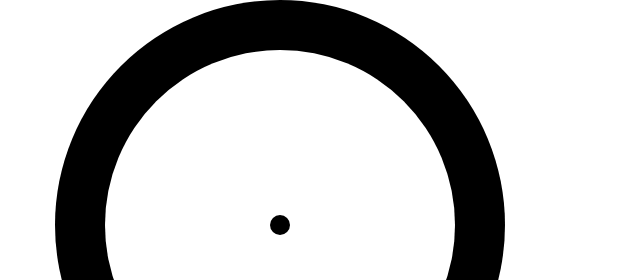
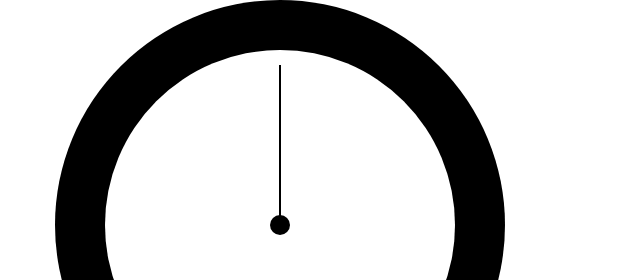
Before and after one commit to mwarnsley/Ticking-Clock, a plain HTML site: page index.html in a window 1280 px wide. Shown: the top 280 px of the page, without its empty margins (0-640 px from the left). Drawn offline with nearby package versions, Linux system fonts and the light colour scheme.

Commit message:
adding the stick for the ticking clock

```diff
--- a/main.css
+++ b/main.css
@@ -25,3 +25,13 @@
     top: 50%;
     width: 20px;
 }
+.stick{
+    animation: tick 60s steps(60, end) infinite;
+    background: #000;
+    bottom: 25%;
+    position: absolute;
+    height: 165px;
+    left: 45%;
+    transform-origin: 0% 100%;
+    width: 2px;
+}
```
